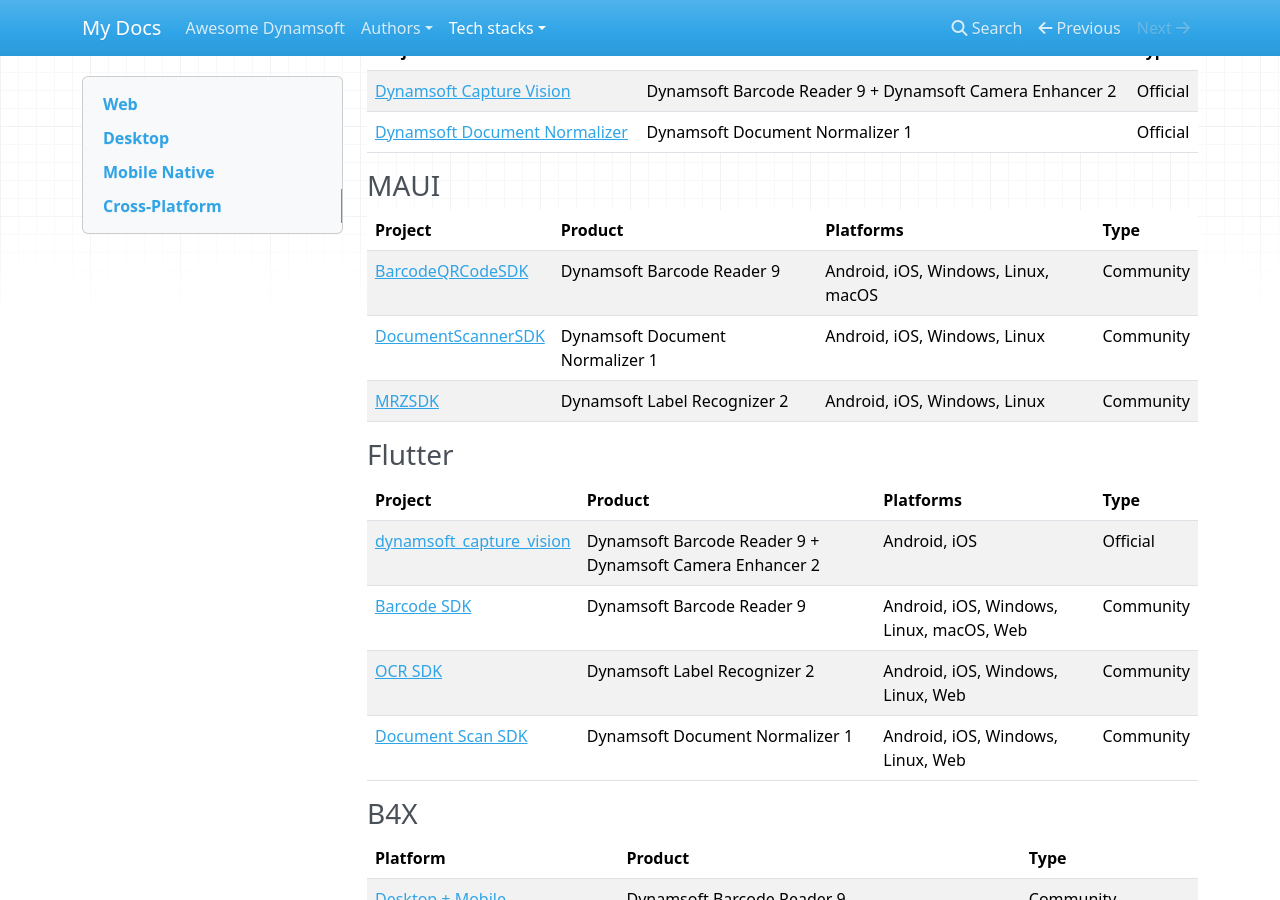
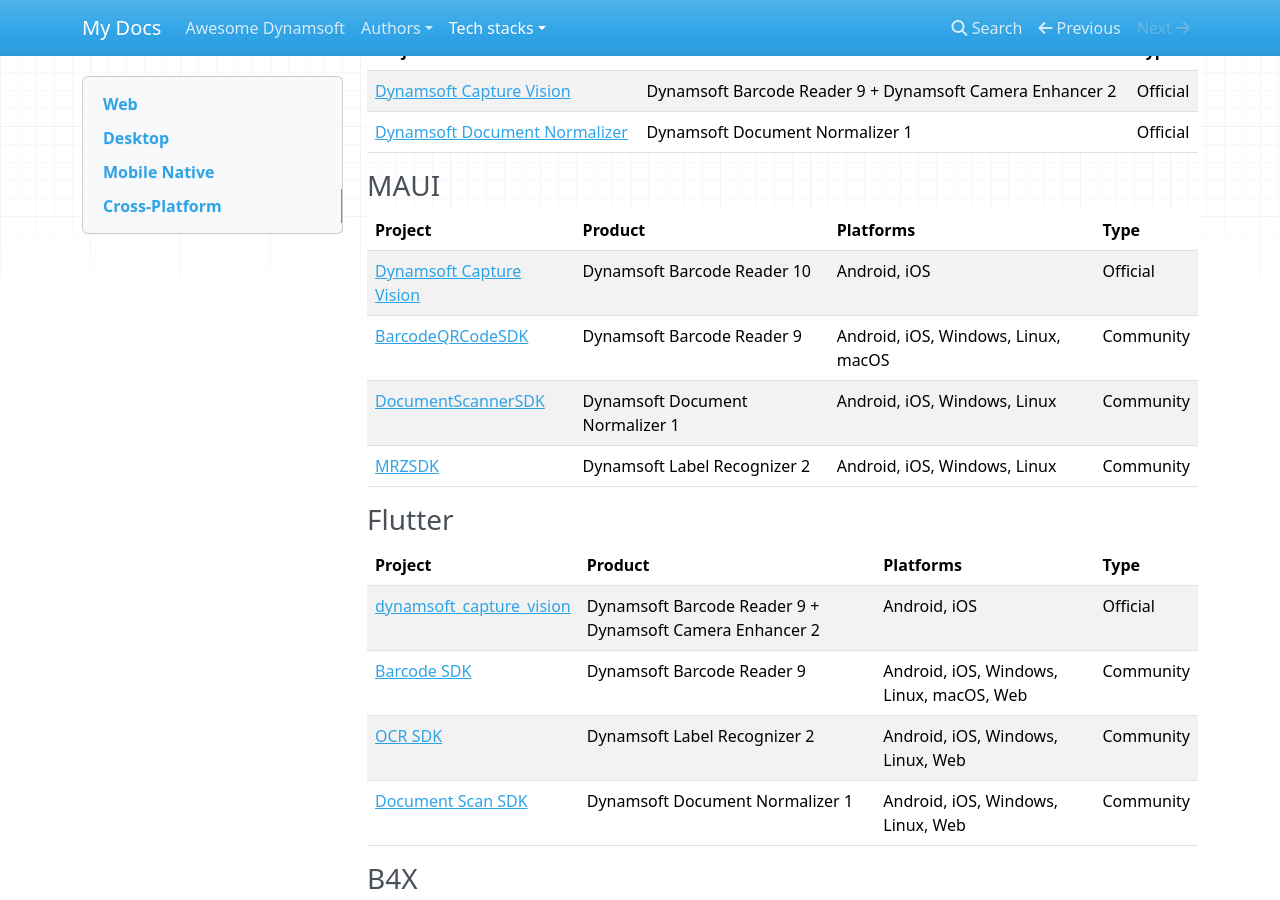
Before and after one commit to tony-xlh/awesome-dynamsoft, an MkDocs documentation site: the page built from docs/tech-stacks/index.md, in a window 1280 px wide and 900 px high, scrolled down 2672 px. Built offline with MkDocs 1.6.1, drawn with Linux system fonts in a browser that asks for light colours; nearby versions of some CDN libraries.

Commit message:
add MAUI to index.md

```diff
--- a/docs/tech-stacks/index.md
+++ b/docs/tech-stacks/index.md
@@ -91,6 +91,7 @@ Mainly samples with blogs.
 
 | Project | Product | Platforms | Type |
 | ----------- | ----------- | ----------- |-------- |
+| [Dynamsoft Capture Vision](https://github.com/Dynamsoft/capture-vision-maui-samples) | Dynamsoft Barcode Reader 10 | Android, iOS | Official |
 | [BarcodeQRCodeSDK](https://www.nuget.org/packages/BarcodeQRCodeSDK) | Dynamsoft Barcode Reader 9 | Android, iOS, Windows, Linux, macOS | Community |
 | [DocumentScannerSDK](https://www.nuget.org/packages/DocumentScannerSDK) | Dynamsoft Document Normalizer 1 | Android, iOS, Windows, Linux | Community |
 | [MRZSDK](https://www.nuget.org/packages/MrzScannerSDK) | Dynamsoft Label Recognizer 2 | Android, iOS, Windows, Linux | Community |
```
